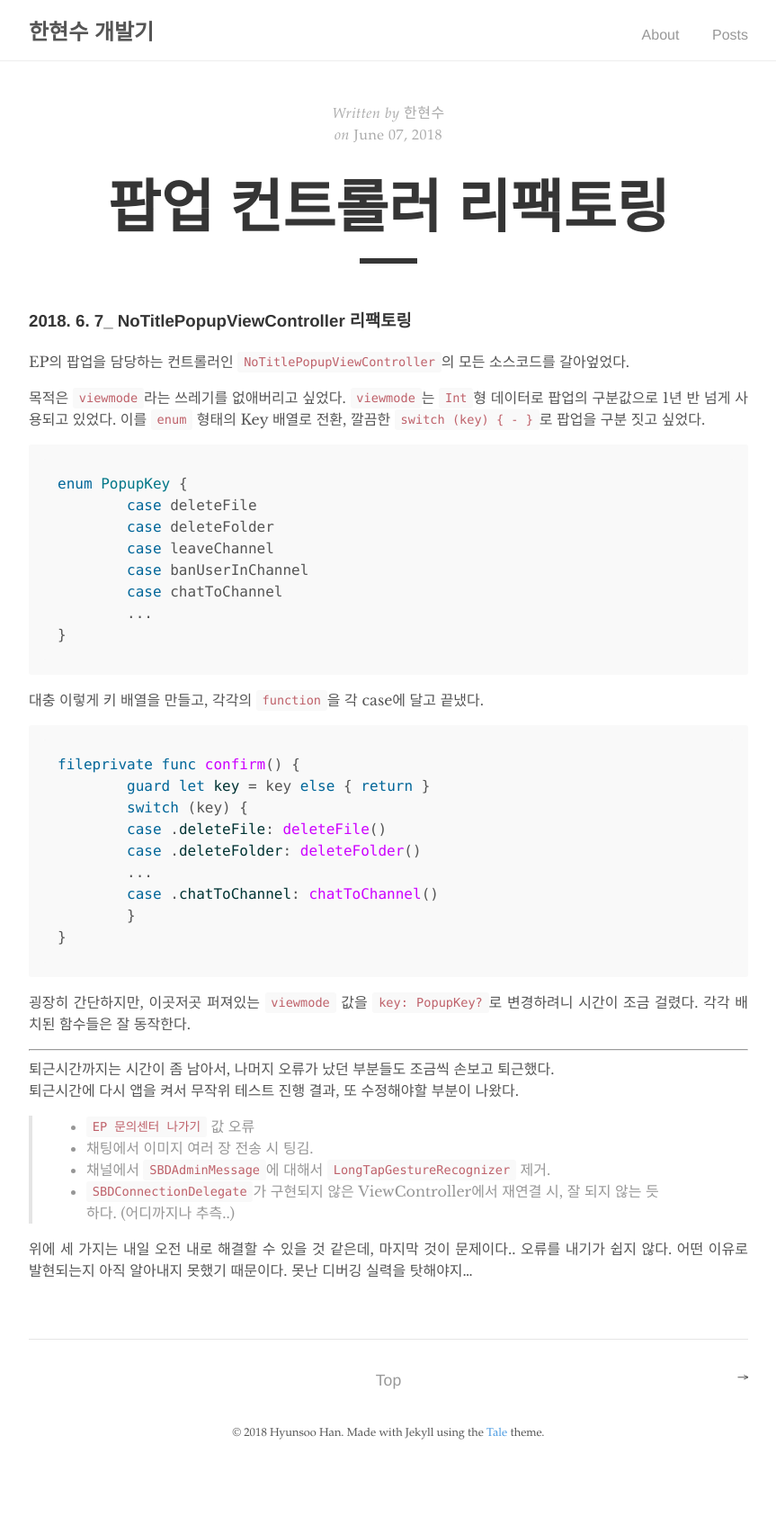
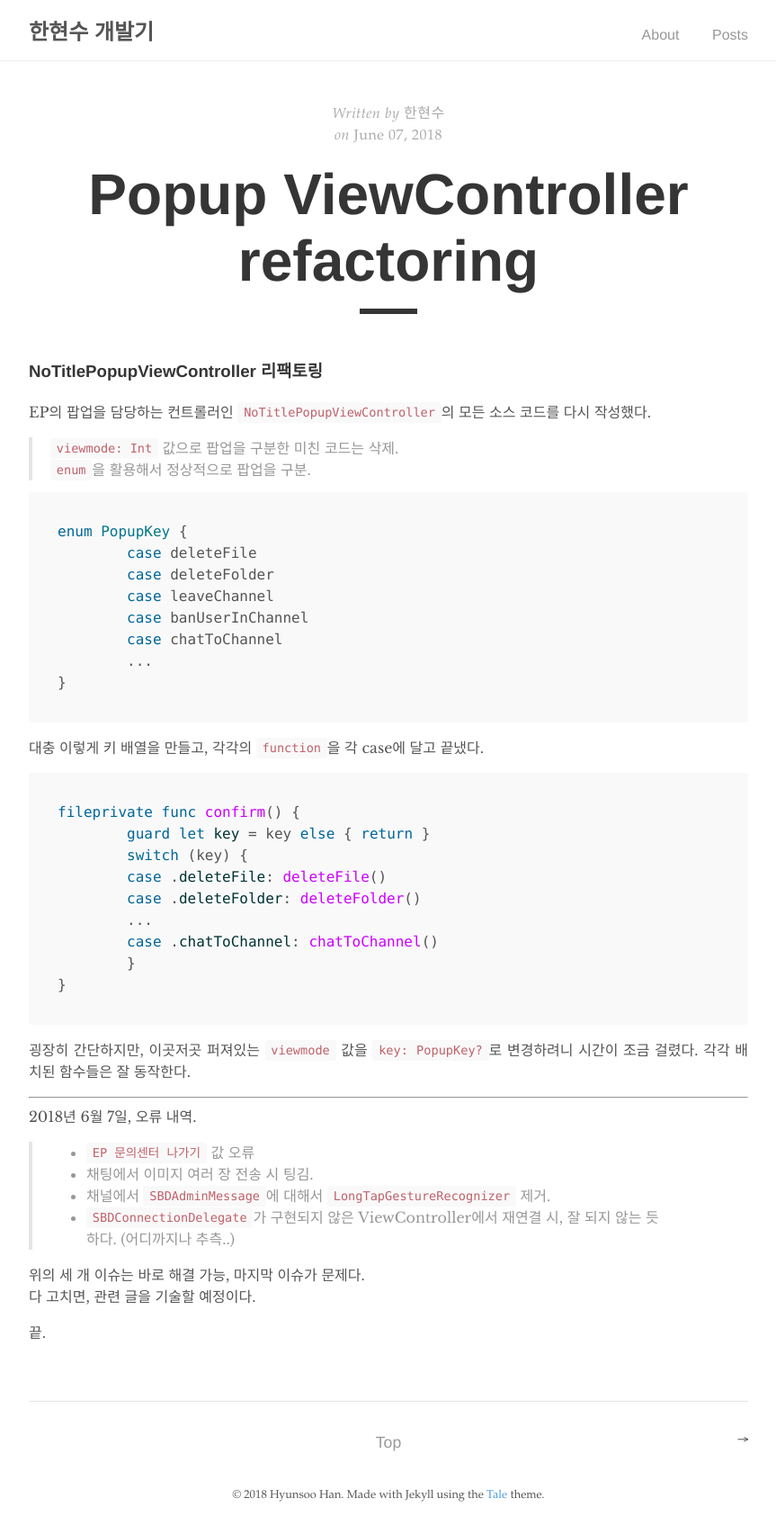
Before and after one commit to hyunsooo/hyunsooo.github.io, a Jekyll site: the page built from _posts/2018-06-07-no-title-popup-view-controller-refactoring.md, in a window 1280 px wide. Shown: the whole page at 90% size, without its empty margins (208-1071 px from the left). Built offline with Jekyll 4.4.1, drawn with Linux system fonts in a browser that asks for light colours; before the commit the page ends 1636 px from its top, so only the background shows below that.

Commit message:
rewrite first markdown

````diff
--- a/_posts/2018-06-07-no-title-popup-view-controller-refactoring.md
+++ b/_posts/2018-06-07-no-title-popup-view-controller-refactoring.md
@@ -1,16 +1,16 @@
 ---
 layout: post
-title: "팝업 컨트롤러 리팩토링"
+title: "Popup ViewController refactoring"
 author: "한현수"
 ---
 
 
 
-### 2018. 6. 7_ **NoTitlePopupViewController** 리팩토링
-EP의 팝업을 담당하는 컨트롤러인 `NoTitlePopupViewController`의 모든 소스코드를 갈아엎었다.
+### **NoTitlePopupViewController** 리팩토링
+EP의 팝업을 담당하는 컨트롤러인 `NoTitlePopupViewController`의 모든 소스 코드를 다시 작성했다.
 
-목적은 `viewmode`라는 쓰레기를 없애버리고 싶었다.
-`viewmode`는 `Int`형 데이터로 팝업의 구분값으로 1년 반 넘게 사용되고 있었다. 이를 `enum` 형태의 Key 배열로 전환, 깔끔한 `switch (key) { - }`로 팝업을 구분 짓고 싶었다.
+>  `viewmode: Int` 값으로 팝업을 구분한 미친 코드는 삭제.
+>  `enum`을 활용해서 정상적으로 팝업을 구분.
 
 ```swift
 enum PopupKey {
@@ -41,12 +41,14 @@ fileprivate func confirm() {
 
 ---
 
-퇴근시간까지는 시간이 좀 남아서, 나머지 오류가 났던 부분들도 조금씩 손보고 퇴근했다.
-퇴근시간에 다시 앱을 켜서 무작위 테스트 진행 결과, 또 수정해야할 부분이 나왔다.
+2018년 6월 7일, 오류 내역.
 
 > - `EP 문의센터 나가기` 값 오류
 > - 채팅에서 이미지 여러 장 전송 시 팅김.
 > - 채널에서 `SBDAdminMessage`에 대해서 `LongTapGestureRecognizer` 제거.
 > - `SBDConnectionDelegate`가 구현되지 않은 ViewController에서 재연결 시, 잘 되지 않는 듯 하다. (어디까지나 추측..)
 
-위에 세 가지는 내일 오전 내로 해결할 수 있을 것 같은데, 마지막 것이 문제이다.. 오류를 내기가 쉽지 않다. 어떤 이유로 발현되는지 아직 알아내지 못했기 때문이다. 못난 디버깅 실력을 탓해야지...
+위의 세 개 이슈는 바로 해결 가능, 마지막 이슈가 문제다.
+다 고치면, 관련 글을 기술할 예정이다.
+
+끝.
````
